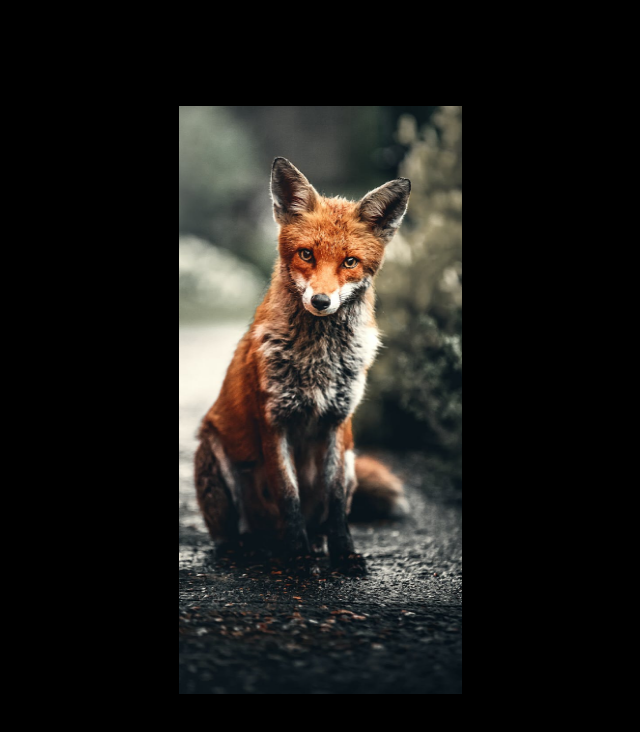
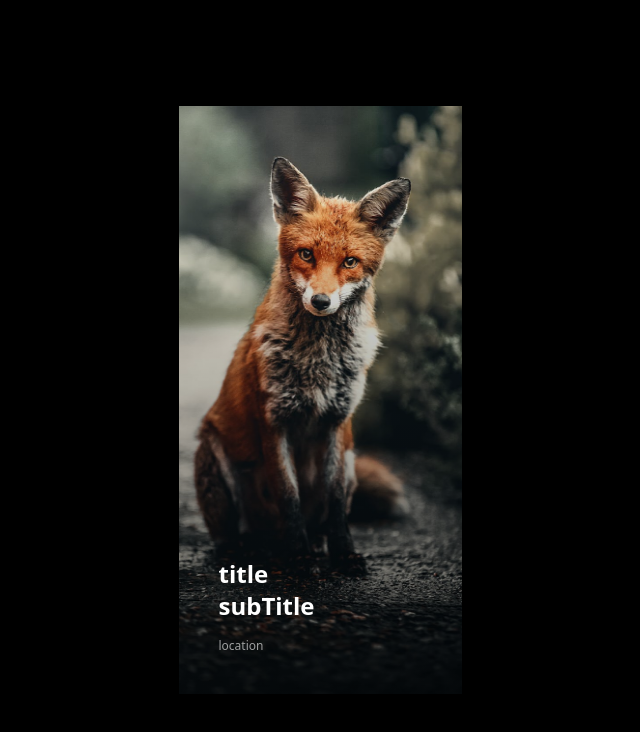
Before and after one commit to Optimus-ged/coa-challenge, a React (Vite) app in the folder coa-ui-challenge/: page / in a window 1280 px wide. Shown: the top 732 px of the page, without its empty margins (320-960 px from the left). Built offline with nearby package versions, Linux system fonts and the light colour scheme.

Commit message:
infos section created

```diff
--- a/coa-ui-challenge/src/components/ImageItem.tsx
+++ b/coa-ui-challenge/src/components/ImageItem.tsx
@@ -1,10 +1,28 @@
 import image1 from "../assets/image1.png";
+import { ArrowRight } from "lucide-react";
 
 export default function ImageItem() {
   return (
     <div className="overflow-hidden relative h-[588px] w-[98.5px] sm:w-[283px] group">
       <div className="h-[588px] w-[283px] group-hover:scale-105 group-hover:grayscale transition duration-[0.4s] group-hover:blur-[5px] translate-x-[-34%] lg:translate-x-0 relative">
         <img className="h-full w-full" src={image1} alt="" />
+
+        {/* image overlay */}
+        {/* we need to increase the opacity of the overlay when the user hover the image */}
+        <div className="absolute inset-0 bg-gradient-to-t from-black to-transparent top-0 opacity-60 group-hover:opacity-100 transition duration-[0.4s]" />
+
+        {/* infos */}
+        <div className="hidden lg:block">
+          <div className=" absolute left-[40px] bottom-[40px] text-white group-hover:translate-y-[-32px] transition duration-[0.5s]">
+            <h1 className="text-2xl font-bold">title</h1>
+            <h1 className="text-2xl font-bold">subTitle</h1>
+            <p className="text-white/60 text-xs mt-[16.2px]">location</p>
+          </div>
+          <div className="flex gap-2 absolute bottom-[40px] left-[40px] items-center opacity-0 group-hover:opacity-100 transition duration-[0.4s]">
+            <p className="text-xs text-custom-color  ">Know more</p>
+            <ArrowRight color="#55bfdd" size={16} />
+          </div>
+        </div>
       </div>
     </div>
   );
```
